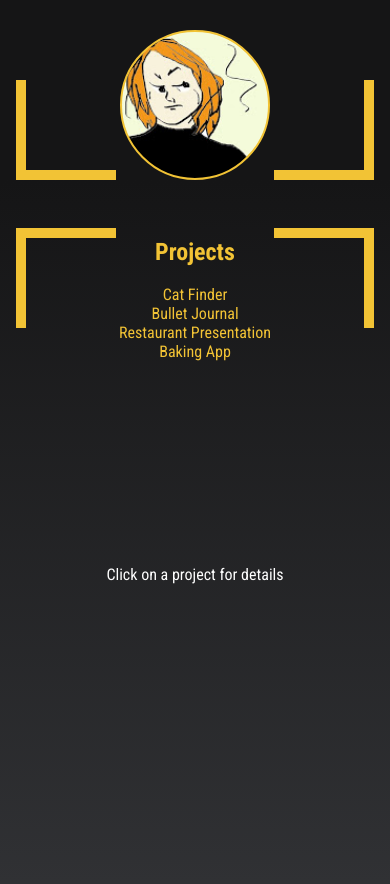
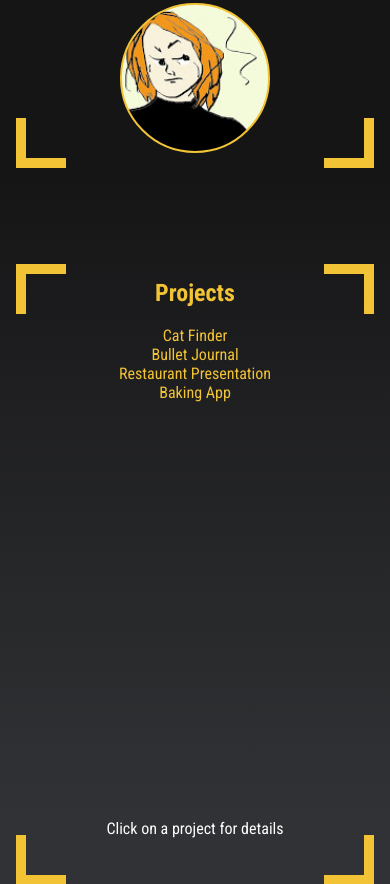
Before and after one commit to Ziggyologist/Portfolio, a plain HTML site: page index.html in a window 390 px wide. Shown: the part 860-1744 px from the top of the page. Drawn offline with Linux system fonts and the light colour scheme.

Commit message:
fixed corners

```diff
--- a/style.css
+++ b/style.css
@@ -312,14 +312,16 @@ a:focus {
 @media only screen and (max-width: 680px) {
   .corners {
     width: 100%;
-    height: 90%;
-    padding-top: 10px;
+    height: auto;
+    /* height:90%; */
+    padding-top: 15px;
+    padding-bottom: 15px;
     margin: 0 auto;
-    border: none;
+    background-size: 50px 50px;
   }
 
   .container {
-    padding: 3rem 1rem 0rem 1rem;
+    padding: 6rem 1rem 0rem 1rem;
   }
 
   .introduction {
@@ -334,7 +336,7 @@ a:focus {
     justify-content: space-between;
     margin: 0;
     padding: 0;
-    height: 70%;
+    min-height: 70%;
     align-items: center;
     gap: 5%;
   }
@@ -348,7 +350,7 @@ a:focus {
 
   .project_details {
     width: 100%;
-    height: 100%;
+    height: auto;
     text-align: center;
     display: flex;
     flex-direction: column;
@@ -359,7 +361,7 @@ a:focus {
 
   .about_me {
     height: auto;
-    padding-top: 8rem;
+    padding-top: 6rem;
   }
   .portfolio {
     height: auto;
```
